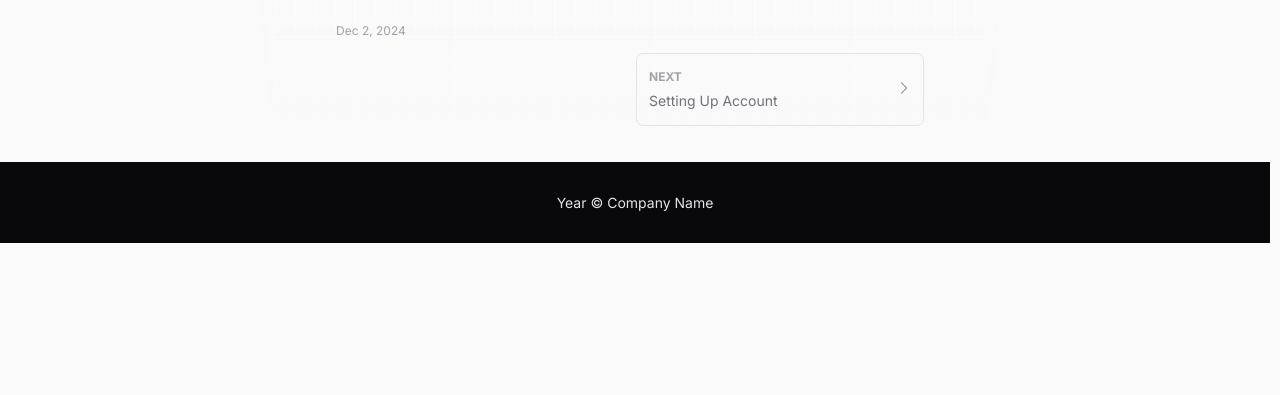
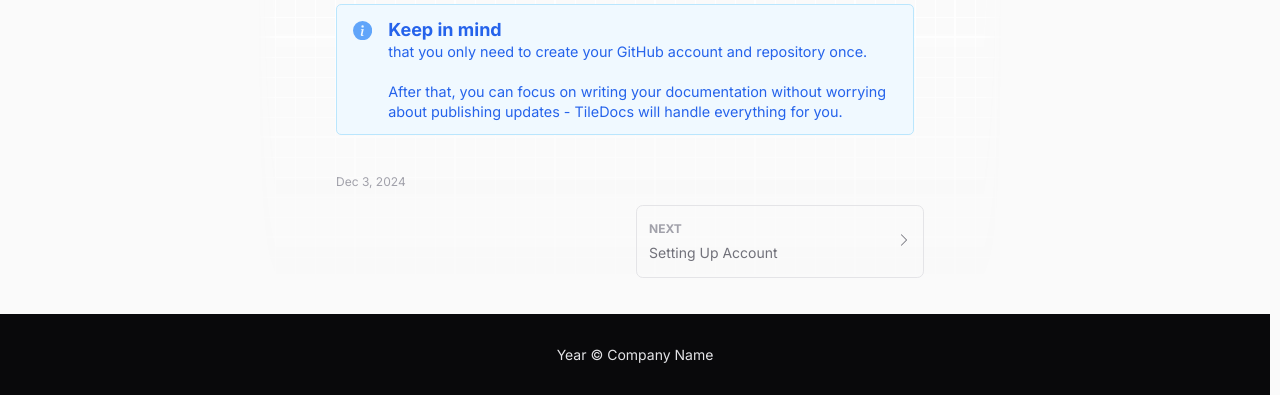
Before and after one commit to tiledocs/github-pages-guide, a plain HTML site: page index.html in a window 1280 px wide. Shown: the part 866-1261 px from the top of the page. Before the commit the page ends 1109 px from the top, so only its background shows below. Drawn offline with Linux system fonts and the light colour scheme.

Commit message:
Generated by Alex Pustovalov

```diff
--- a/index.html
+++ b/index.html
@@ -264,13 +264,13 @@
 </svg></div></div><div class="icon-card-content-section"><p dir="ltr"><b><strong style="white-space: pre-wrap;">Setting Up Your GitHub Account</strong></b></p><p><span style="font-size: var(--sl-font-size-small); color: var(--sl-color-gray-600); white-space: pre-wrap;">A step-by-step guide to creating a GitHub account</span></p></div></a></div><div class="layout-grid-cell"><a class="card-container icon-card-wrapper icon-card-wrapper-vertical" href="/github-pages-guide/tutorial/creating-github-repositories/"><div class="icon-card-icon-section"><div class="icon-card-icon" style="width: 2em; min-width: 2em; height: 2em; min-height: 2em;"><svg xmlns="http://www.w3.org/2000/svg" width="16" height="16" fill="currentColor" class="bi bi-database-add" viewBox="0 0 16 16">
   <path d="M12.5 16a3.5 3.5 0 1 0 0-7 3.5 3.5 0 0 0 0 7m.5-5v1h1a.5.5 0 0 1 0 1h-1v1a.5.5 0 0 1-1 0v-1h-1a.5.5 0 0 1 0-1h1v-1a.5.5 0 0 1 1 0"></path>
   <path d="M12.096 6.223A5 5 0 0 0 13 5.698V7c0 .289-.213.654-.753 1.007a4.5 4.5 0 0 1 1.753.25V4c0-1.007-.875-1.755-1.904-2.223C11.022 1.289 9.573 1 8 1s-3.022.289-4.096.777C2.875 2.245 2 2.993 2 4v9c0 1.007.875 1.755 1.904 2.223C4.978 15.71 6.427 16 8 16c.536 0 1.058-.034 1.555-.097a4.5 4.5 0 0 1-.813-.927Q8.378 15 8 15c-1.464 0-2.766-.27-3.682-.687C3.356 13.875 3 13.373 3 13v-1.302c.271.202.58.378.904.525C4.978 12.71 6.427 13 8 13h.027a4.6 4.6 0 0 1 0-1H8c-1.464 0-2.766-.27-3.682-.687C3.356 10.875 3 10.373 3 10V8.698c.271.202.58.378.904.525C4.978 9.71 6.427 10 8 10q.393 0 .774-.024a4.5 4.5 0 0 1 1.102-1.132C9.298 8.944 8.666 9 8 9c-1.464 0-2.766-.27-3.682-.687C3.356 7.875 3 7.373 3 7V5.698c.271.202.58.378.904.525C4.978 6.711 6.427 7 8 7s3.022-.289 4.096-.777M3 4c0-.374.356-.875 1.318-1.313C5.234 2.271 6.536 2 8 2s2.766.27 3.682.687C12.644 3.125 13 3.627 13 4c0 .374-.356.875-1.318 1.313C10.766 5.729 9.464 6 8 6s-2.766-.27-3.682-.687C3.356 4.875 3 4.373 3 4"></path>
-</svg></div></div><div class="icon-card-content-section"><p dir="ltr"><b><strong style="white-space: pre-wrap;">Creating Repositories on GitHub</strong></b></p><p><span style="font-size: var(--sl-font-size-small); color: var(--sl-color-gray-600); white-space: pre-wrap;">work in progress...</span></p></div></a></div></div>
+</svg></div></div><div class="icon-card-content-section"><p dir="ltr"><b><strong style="white-space: pre-wrap;">Creating Repositories on GitHub</strong></b></p><p><span style="font-size: var(--sl-font-size-small); color: var(--sl-color-gray-600); white-space: pre-wrap;">work in progress...</span></p></div></a></div></div><div class="callout-box-wrapper"><div class="callout-box" style="background-color: var(--sl-color-primary-50); border: 1px solid var(--sl-color-primary-200);"><div class="callout-box-icon"><sl-icon name="info-circle-fill" style="color: var(--sl-color-primary-400);"></sl-icon></div><div class="callout-box-content" style="color: var(--sl-color-primary-600);"><p dir="ltr"><b><strong style="font-size: var(--sl-font-size-large); white-space: pre-wrap;">Keep in mind</strong></b></p><p><span style="white-space: pre-wrap;">that you only need to create your GitHub account and repository once. </span></p><p><br></p><p dir="ltr"><span style="white-space: pre-wrap;">After that, you can focus on writing your documentation without worrying about publishing updates - TileDocs will handle everything for you.</span></p></div></div></div>
                     </div>
                 </main>
                 <div class="footer">
                     <div class="content">
                         <div class="date">
-                            <div>Dec 2, 2024</div>
+                            <div>Dec 3, 2024</div>
                         </div>
                          <div></div>
 
@@ -334,7 +334,7 @@
     preInitTree();
     await initPage();
     await initTheme('light');
-    await initSearch('https://tiledocs.github.io/github-pages-guide', '1733156759233');
+    await initSearch('https://tiledocs.github.io/github-pages-guide', '1733208007189');
     document.documentElement.style.visibility = 'visible';
     document.documentElement.style.opacity = '1';
     initToc();
--- a/sitemap.xml
+++ b/sitemap.xml
@@ -1 +1 @@
-<?xml version="1.0" encoding="UTF-8"?><urlset xmlns="http://www.sitemaps.org/schemas/sitemap/0.9"><url><loc>https://tiledocs.github.io/github-pages-guide/</loc><lastmod>2024-12-02</lastmod></url></urlset>
+<?xml version="1.0" encoding="UTF-8"?><urlset xmlns="http://www.sitemaps.org/schemas/sitemap/0.9"><url><loc>https://tiledocs.github.io/github-pages-guide/</loc><lastmod>2024-12-03</lastmod></url></urlset>
--- a/tutorial/sitemap.xml
+++ b/tutorial/sitemap.xml
@@ -1 +1 @@
-<?xml version="1.0" encoding="UTF-8"?><urlset xmlns="http://www.sitemaps.org/schemas/sitemap/0.9"><url><loc>https://tiledocs.github.io/github-pages-guide/</loc><lastmod>2024-12-02</lastmod><loc>https://tiledocs.github.io/github-pages-guide/tutorial/setting-up-github-account/</loc><lastmod>2024-12-02</lastmod><loc>https://tiledocs.github.io/github-pages-guide/tutorial/creating-github-repositories/</loc><lastmod>2024-12-02</lastmod></url></urlset>
+<?xml version="1.0" encoding="UTF-8"?><urlset xmlns="http://www.sitemaps.org/schemas/sitemap/0.9"><url><loc>https://tiledocs.github.io/github-pages-guide/</loc><lastmod>2024-12-03</lastmod><loc>https://tiledocs.github.io/github-pages-guide/tutorial/setting-up-github-account/</loc><lastmod>2024-12-02</lastmod><loc>https://tiledocs.github.io/github-pages-guide/tutorial/creating-github-repositories/</loc><lastmod>2024-12-02</lastmod></url></urlset>
```
Also changed, not shown: error404.html (+1 -1 lines), tutorial/creating-github-repositories/index.html (+1 -1 lines), tutorial/setting-up-github-account/index.html (+1 -1 lines), documents_1733208007189.txt, srchidx_1733208007189.txt.
